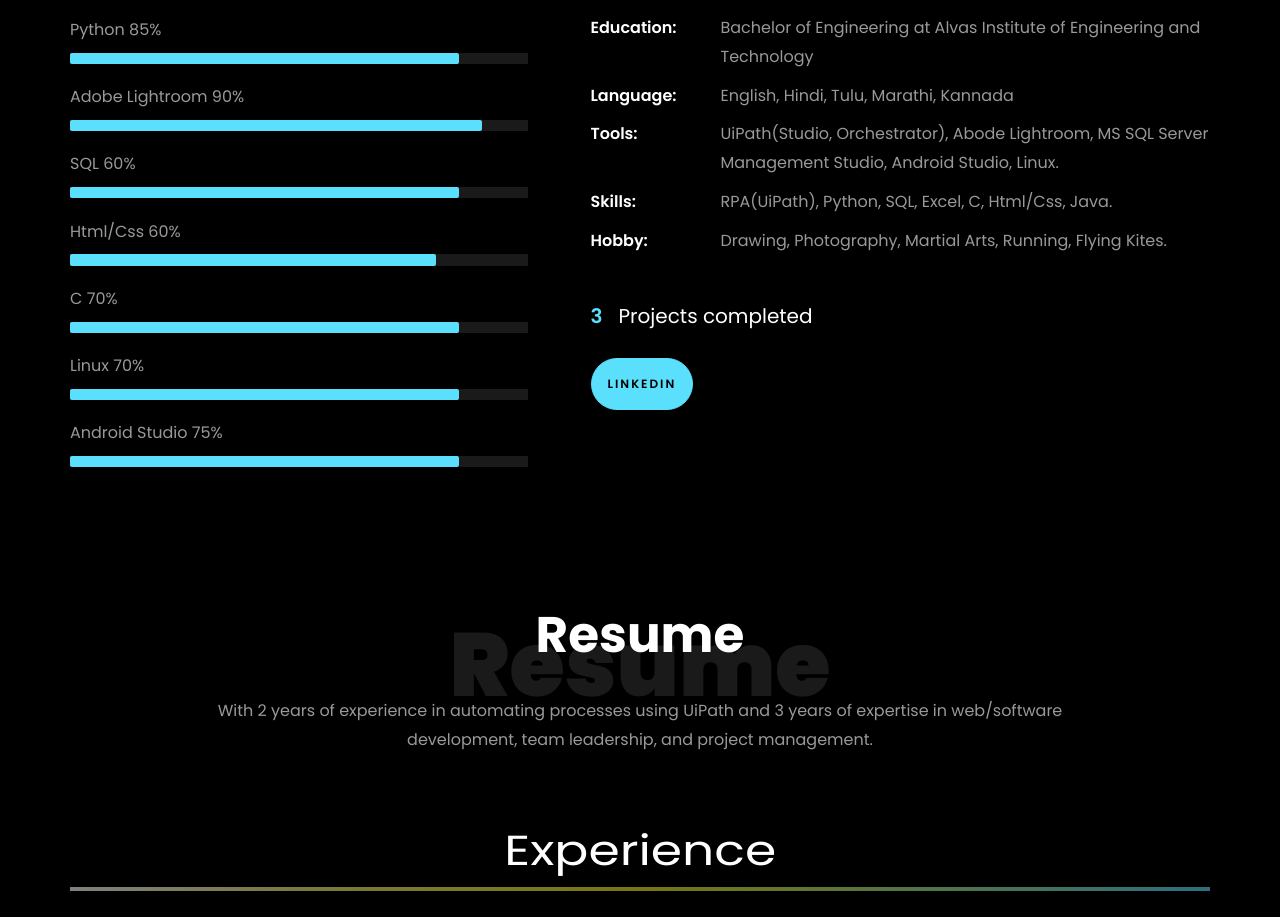
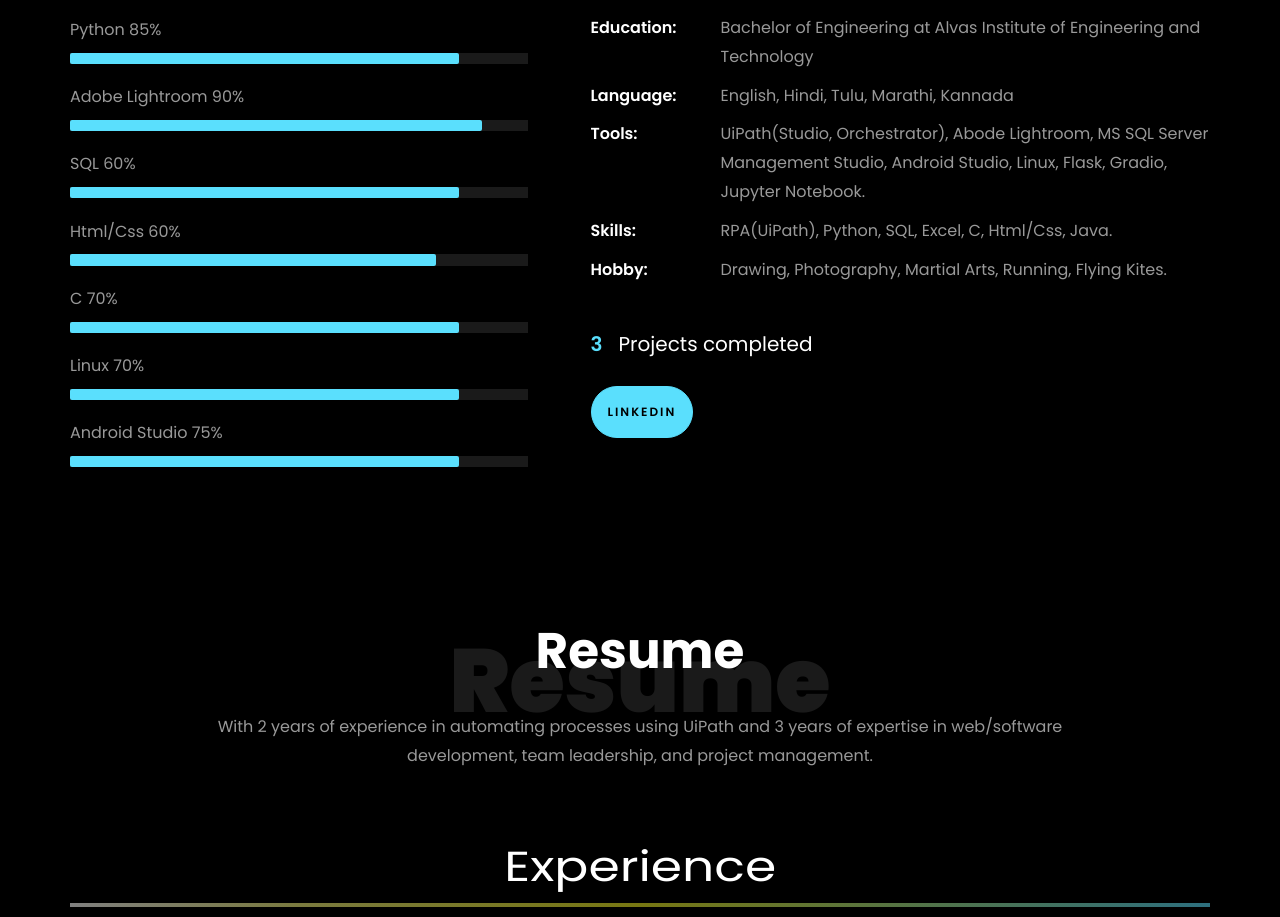
Before and after one commit to LikhitDevadiga/LikhitDevadiga.github.io, a plain HTML site: page index.html in a window 1280 px wide. Shown: the part 1181-2098 px from the top of the page. Drawn offline with Linux system fonts and the light colour scheme; files whose address does not match are found by name.

Commit message:
index.html

```diff
--- a/index.html
+++ b/index.html
@@ -252,7 +252,7 @@
 								<ul class="about-info mt-4 px-md-0 px-2">
 									<li class="d-flex"><span>Education:</span> <span>Bachelor of Engineering at Alvas Institute of Engineering and Technology</span></li>
 									<li class="d-flex"><span>Language:</span> <span>English, Hindi, Tulu, Marathi, Kannada</span></li>
-									<li class="d-flex"><span>Tools:</span> <span>UiPath(Studio, Orchestrator), Abode Lightroom, MS SQL Server Management Studio, Android Studio, Linux. </span></li>
+									<li class="d-flex"><span>Tools:</span> <span>UiPath(Studio, Orchestrator), Abode Lightroom, MS SQL Server Management Studio, Android Studio, Linux, Flask, Gradio, Jupyter Notebook.</span></li>
 									<li class="d-flex"><span>Skills:</span> <span>RPA(UiPath), Python, SQL, Excel, C, Html/Css, Java.</span></li>
 									<li class="d-flex"><span>Hobby:</span> <span>Drawing, Photography, Martial Arts, Running, Flying Kites.</span></li>
 
```
